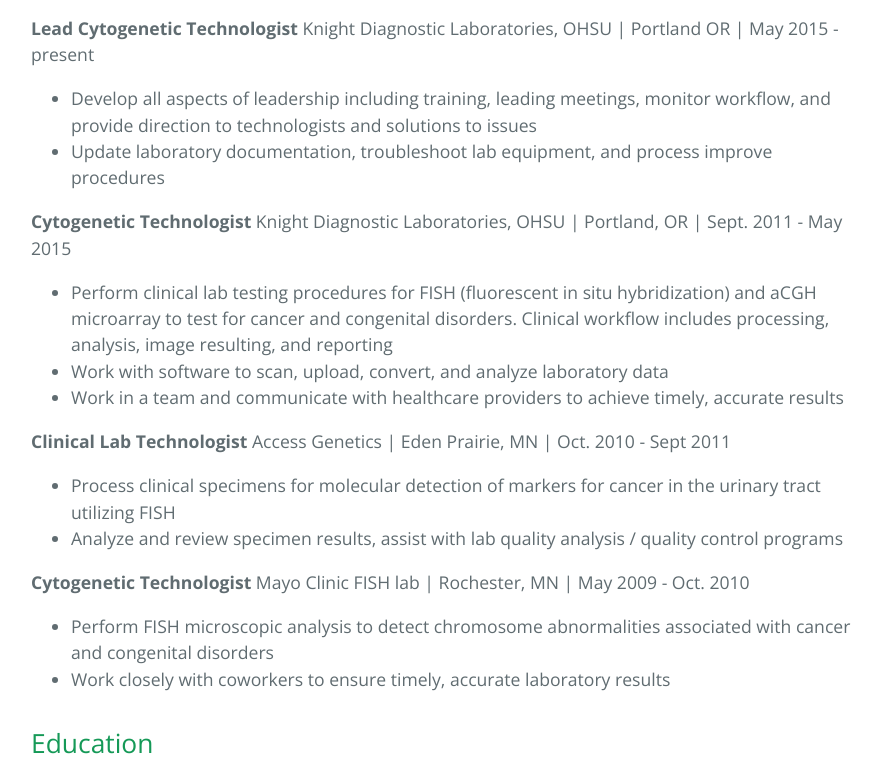
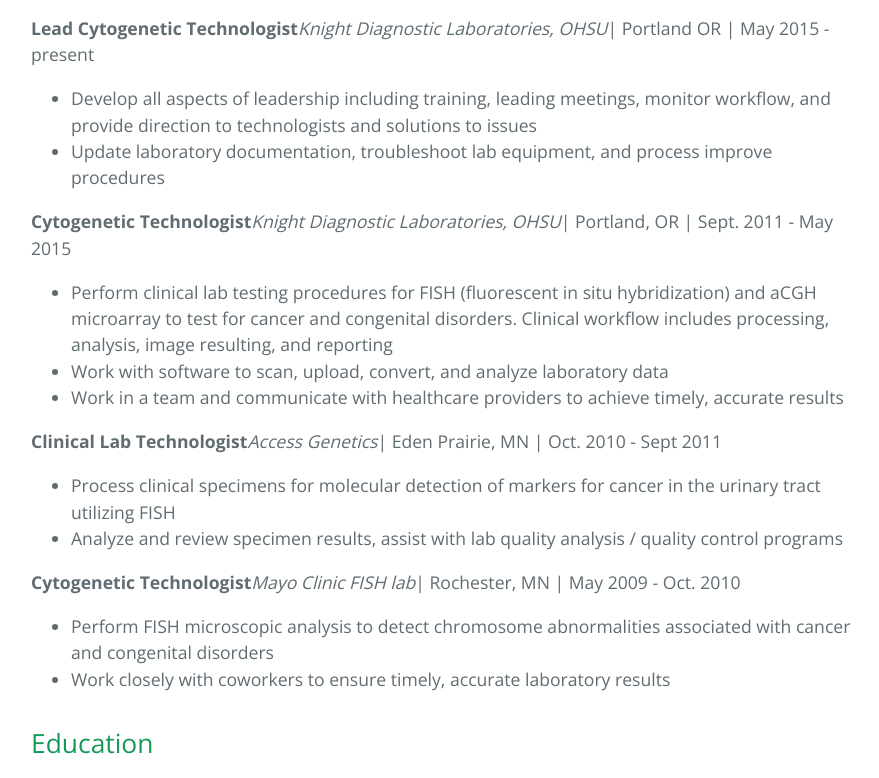
Before and after one commit to EHudson925/resume, a plain HTML site: page index.html in a window 1280 px wide. Shown: the part 555-1333 px from the top of the page, without its empty margins (193-1072 px from the left). Drawn offline with nearby package versions, Linux system fonts and the light colour scheme.

```diff
--- a/index.html
+++ b/index.html
@@ -24,14 +24,14 @@
 <h1>
 <a id="professional-experience" class="anchor" href="#professional-experience" aria-hidden="true"><span class="octicon octicon-link"></span></a>Professional Experience</h1>
 
-<p><strong>Lead Cytogenetic Technologist</strong> Knight Diagnostic Laboratories, OHSU | Portland OR | May 2015 - present</p>
+<p><strong>Lead Cytogenetic Technologist</strong><em>Knight Diagnostic Laboratories, OHSU</em>| Portland OR | May 2015 - present</p>
 
 <ul>
 <li>Develop all aspects of leadership including training, leading meetings, monitor workflow, and provide direction to technologists and solutions to issues</li>
 <li>Update laboratory documentation, troubleshoot lab equipment, and process improve procedures</li>
 </ul>
 
-<p><strong>Cytogenetic Technologist</strong> Knight Diagnostic Laboratories, OHSU | Portland, OR | Sept. 2011 - May 2015</p>
+<p><strong>Cytogenetic Technologist</strong><em>Knight Diagnostic Laboratories, OHSU</em>| Portland, OR | Sept. 2011 - May 2015</p>
 
 <ul>
 <li>Perform clinical lab testing procedures for FISH (fluorescent in situ hybridization) and aCGH microarray to test for cancer and congenital disorders. Clinical workflow includes processing, analysis, image resulting, and reporting </li>
@@ -39,14 +39,14 @@
 <li>Work in a team and communicate with healthcare providers to achieve timely, accurate results</li>
 </ul>
 
-<p><strong>Clinical Lab Technologist</strong> Access Genetics | Eden Prairie, MN | Oct. 2010 - Sept 2011</p>
+<p><strong>Clinical Lab Technologist</strong><em>Access Genetics</em>| Eden Prairie, MN | Oct. 2010 - Sept 2011</p>
 
 <ul>
 <li>Process clinical specimens for molecular detection of markers for cancer in the urinary tract utilizing FISH</li>
 <li>Analyze and review specimen results, assist with lab quality analysis / quality control programs</li>
 </ul>
 
-<p><strong>Cytogenetic Technologist</strong> Mayo Clinic FISH lab | Rochester, MN | May 2009 - Oct. 2010</p>
+<p><strong>Cytogenetic Technologist</strong><em>Mayo Clinic FISH lab</em>| Rochester, MN | May 2009 - Oct. 2010</p>
 
 <ul>
 <li>Perform FISH microscopic analysis to detect chromosome abnormalities associated with cancer and congenital disorders</li>
```
Also changed, not shown: params.json (+1 -1 lines).
